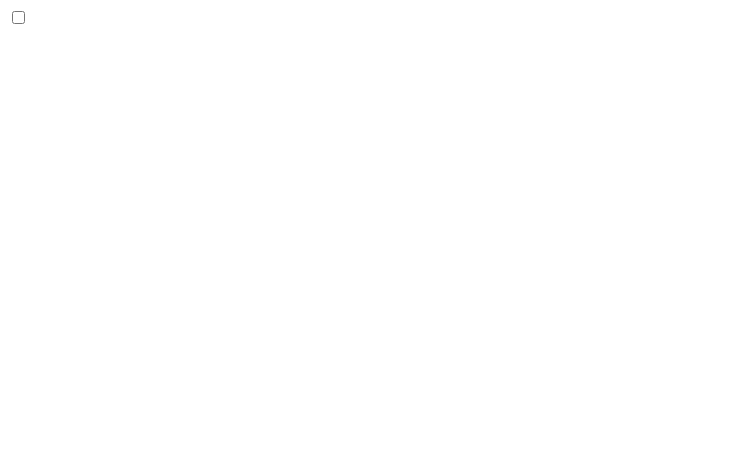
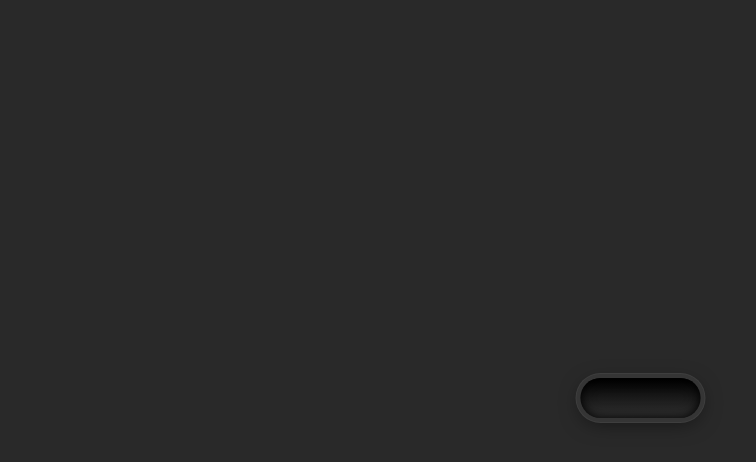
Before and after one commit to Beta-23/button, a plain HTML site: page index.html in a window 1280 px wide. Shown: the whole page, without its empty margins (0-756 px from the left). Drawn offline with Linux system fonts and the light colour scheme.

Commit message:
Style checkbox for button

```diff
--- a/index.html
+++ b/index.html
@@ -4,6 +4,7 @@
     <meta charset="UTF-8">
     <meta http-equiv="X-UA-Compatible" content="IE=edge">
     <meta name="viewport" content="width=device-width, initial-scale=1.0">
+    <link rel="stylesheet" href="styles.css">
     <title>Button</title>
 </head>
 <body>
--- /dev/null
+++ b/styles.css
@@ -0,0 +1,24 @@
+body {
+	margin: 0;
+	padding: 0;
+	background: #292929;
+}
+
+.center {
+	position: absolute;
+	top: 50%;
+	left: 50%;
+	transform: translate(-50%, -50%);
+}
+
+input[type="checkbox"] {
+	position: relative;
+	width: 120px;
+	height: 40px;
+	-webkit-appearance: none;
+	background: linear-gradient(0deg, #333, #000);
+	outline: none;
+	border-radius: 20px;
+	box-shadow: 0 0 0 4px #353535, 0 0 0 5px #3e3e3e, inset 0 0 10px rgba(0, 0, 0, 1), 0 5px 20px rgba(0, 0, 0, .5),
+		inset 0 0 15px rgba(0, 0, 0, .2);
+}
```
Also changed, not shown: style.css (deleted).
